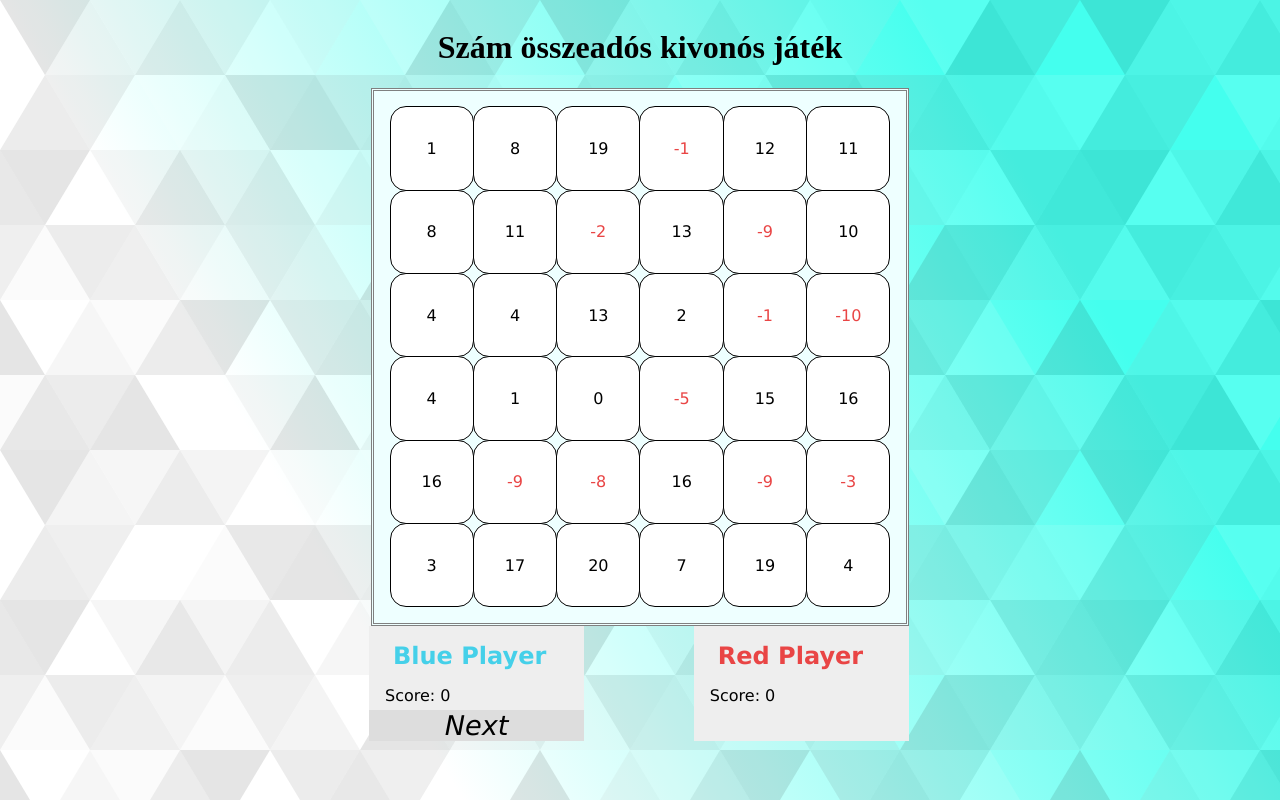
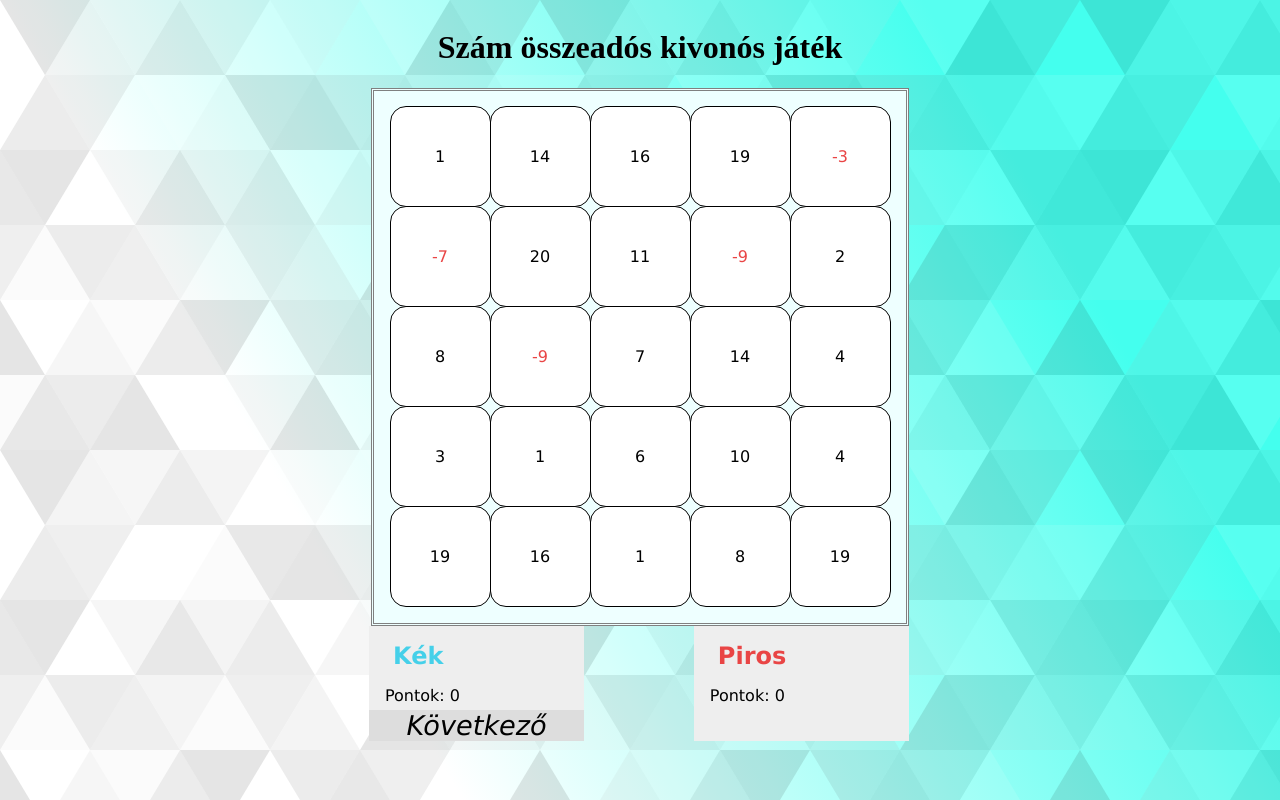
Before and after one commit to laczkour/exercise_coding, a React (Create React App) app in the folder 04_react_numbers_game/: page / in a window 1280 px wide. Built offline with nearby package versions, Linux system fonts and the light colour scheme.

Commit message:
04_react_numbers_game commit

```diff
--- a/04_react_numbers_game/src/App.css
+++ b/04_react_numbers_game/src/App.css
@@ -40,6 +40,11 @@ h1 {
   flex-direction: column;
   justify-content: space-evenly;
   align-items: stretch;
+}
+
+.victory-text {
+  text-align: center;
+  font-size: 3rem;
 }
 
 .game-board.second-player {
--- a/04_react_numbers_game/src/App.js
+++ b/04_react_numbers_game/src/App.js
@@ -3,7 +3,7 @@ import "./App.css";
 import Board from "./Board/Board";
 
 const defaultOptions = {
-  boardSize: 6,
+  boardSize: 5,
   minimum: -10,
   maximum: 21,
 };
@@ -31,13 +31,14 @@ const _generateInitialGameState = () => {
   const result = {
     options: defaultOptions,
     initialBoard: _generateGameBoard({ ...defaultOptions }),
-    players: [_generatePlayer("Blue Player"), _generatePlayer("Red Player")],
+    players: [_generatePlayer("Kék"), _generatePlayer("Piros")],
     next: {
       playerIndex: 0,
       rowOrColumn: "any",
       rowOrColumnIndex: -2,
     },
     moves: [],
+    victoryText: null,
   };
 
   result.board = result.initialBoard.map((row) =>
@@ -110,6 +111,10 @@ function App() {
     }
 
     if (!atLeastOneNotUsed) {
+      gs.victoryText =
+        (gs.players[0].score > gs.players[1].score
+          ? gs.players[0].name
+          : gs.players[1].name) + " Nyert!";
       //game end
     }
 
@@ -151,8 +156,8 @@ function App() {
             return (
               <div className={className}>
                 <h1>{playerName}</h1>
-                <div className="score">Score: {score}</div>
-                {isNext ? <div className="next">Next</div> : null}
+                <div className="score">Pontok: {score}</div>
+                {isNext ? <div className="next">Következő</div> : null}
               </div>
             );
           })}
--- a/04_react_numbers_game/src/Board/Board.js
+++ b/04_react_numbers_game/src/Board/Board.js
@@ -7,7 +7,10 @@ function Board({ gameState, onClick }) {
   }
   return (
     <div className={className}>
-      {gameState.board.map((row, index) => {
+      {gameState.victoryText !== null ? (
+        <div className="victory-text">{gameState.victoryText}</div>
+      ) : (
+        gameState.board.map((row, index) => {
           return (
             <BoardRow
               row={row}
@@ -16,7 +19,8 @@ function Board({ gameState, onClick }) {
               onClick={onClick}
             ></BoardRow>
           );
-      })}
+        })
+      )}
     </div>
   );
 }
```
Lines whose indentation alone changed are shown as unchanged.
